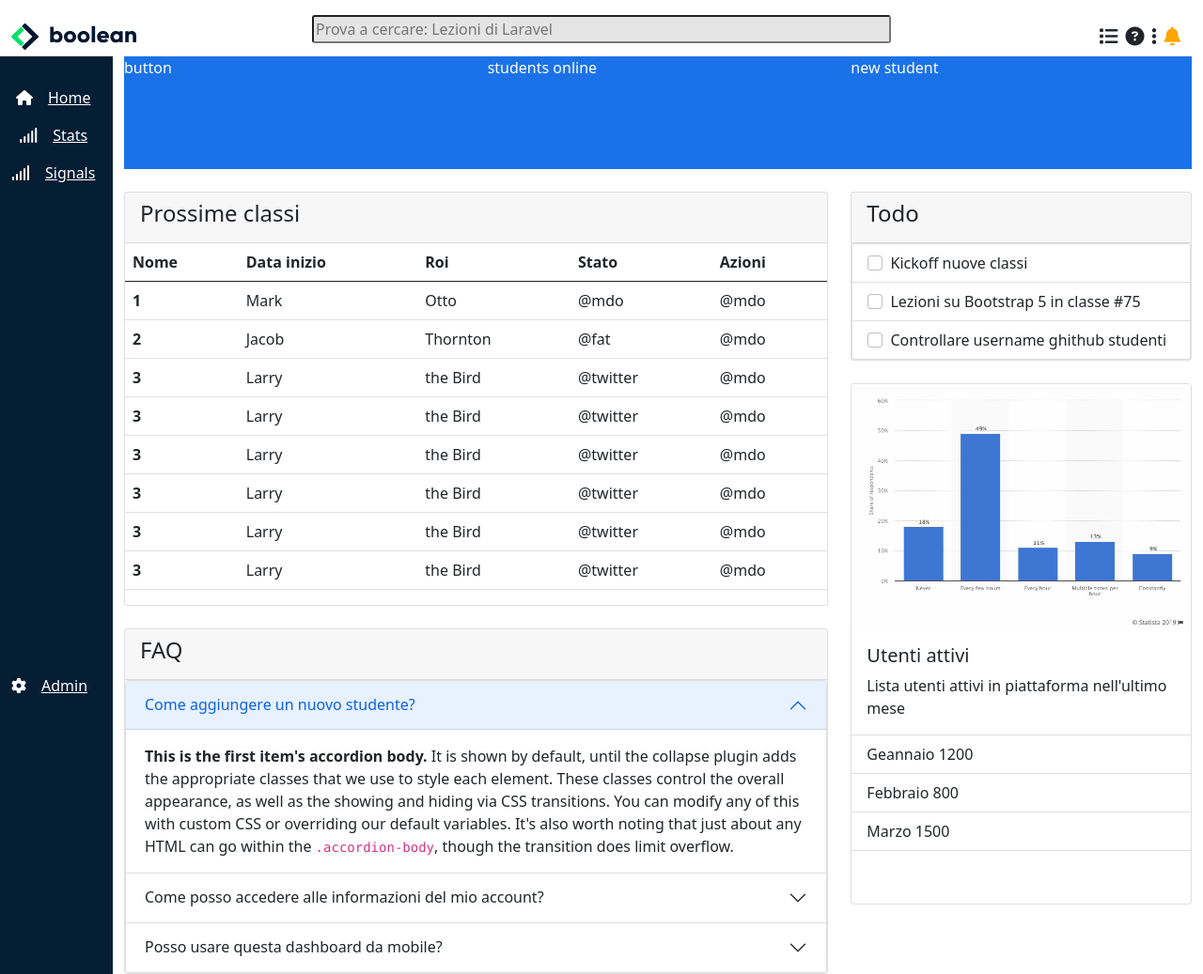
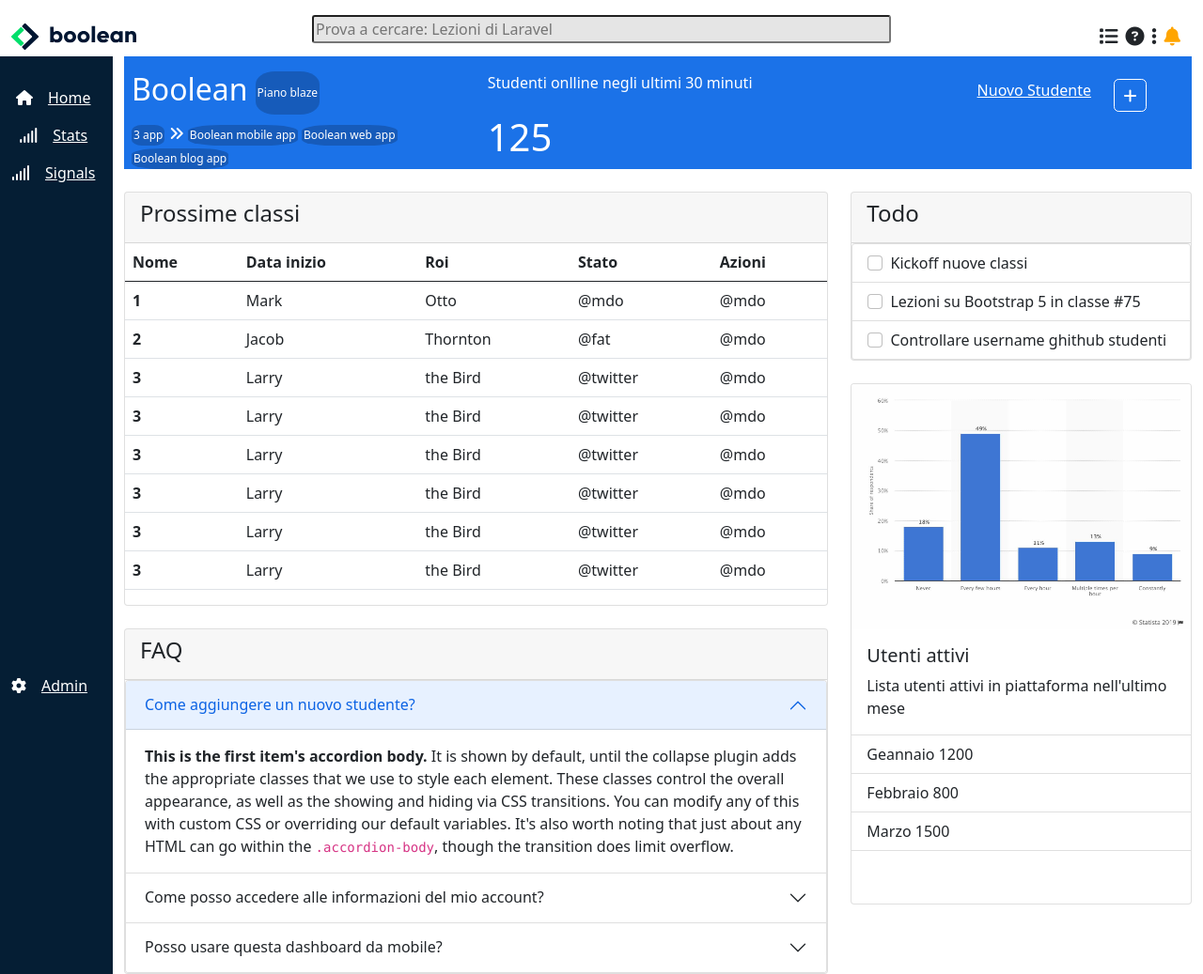
Before and after one commit to Alati11/html-css-bootstrap-dashboard, a plain HTML site: page index.html in a window 1280 px wide. Shown: the whole page at 94% size. Drawn offline with nearby package versions, Linux system fonts and the light colour scheme.

Commit message:
add new style button hero

```diff
--- a/css/app.css
+++ b/css/app.css
@@ -10,6 +10,26 @@ a {
     width:100%;
     height: 60px;
     background-color: white;
+}
+/* hero */
+.button-pr {
+    font-size: 12px;
+    padding: 2px;
+    text-align: center;
+    color: white;
+    background-color: #165BBA;
+    border-radius: 30%;
+    border: none;
+}
+
+.button-plus {
+    border:1px solid white;
+    width: 35px;
+    height: 35px;
+    padding: 5px;
+    border-radius: 15%;
+    text-align: center;
+
 }
 
 .sidebar {
@@ -25,12 +45,6 @@ a {
 
 .icon-admin {
     margin-top: 170px;
-
-}
-
-.custom-form {
-    /* width: auto;  */
-
 }
 
 input {
--- a/index.html
+++ b/index.html
@@ -84,20 +84,45 @@
             </div>
             <!-- fine sidebar  -->
 
+            <!-- inizio hero -->
             <div class="col flex-grow-1 overflow-scroll">
                 <div class="content-hero">
                     <div class="row ">
-                        <div class="col-4">
-                            button
+                        <div class="col-4 ">
+                            <div class="piano-blaze d-flex mx-2 mt-2 py-2">
+                                <h3 class="fs-2">Boolean</h3>
+                                <button class="button-pr mx-2">Piano blaze</button>
+                            </div>
+                            <div>
+                                <button class="button-pr ms-2">3 app</button>
+                                <i class="fa-solid fa-angles-right"></i>
+                                <button class="button-pr">Boolean mobile app</button>
+                                <button class="button-pr">Boolean web app</button>
+                                <button class="button-pr ms-2">Boolean blog app</button>
+                            </div>
+
                         </div>
                         <div class="col-4">
-                            students online
+                            <div>
+                                <p class="fs-8 pt-3">Studenti onlline negli ultimi 30 minuti</p>
+                            </div>
+                            <div>
+                                <span class="fs-1">125</span>
+                            </div>
+
                         </div>
                         <div class="col-4">
-                            new student
+                            <div class="d-flex justify-content-end my-2 mt-4">
+                                <a class="mx-3" href="#">Nuovo Studente</a>
+                                <a class="button-plus ms-2 me-5" href="#">
+                                    <i class="fa-solid fa-plus"></i>
+                                </a>
+                            </div>
+
                         </div>
                     </div>
                 </div>
+                <!-- fine hero -->
 
                 <!-- start card table-->
                 <div class="row">
```
